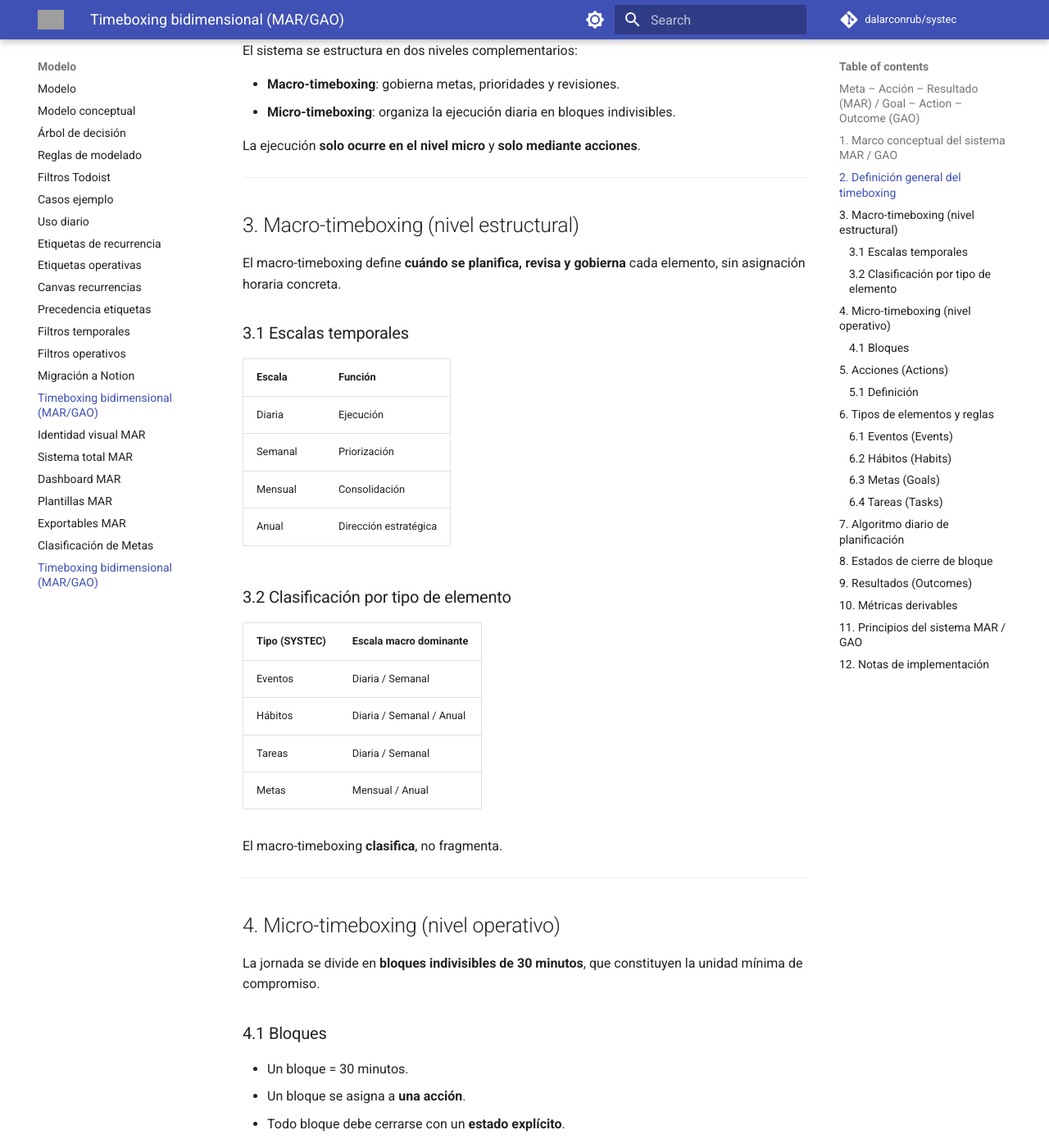
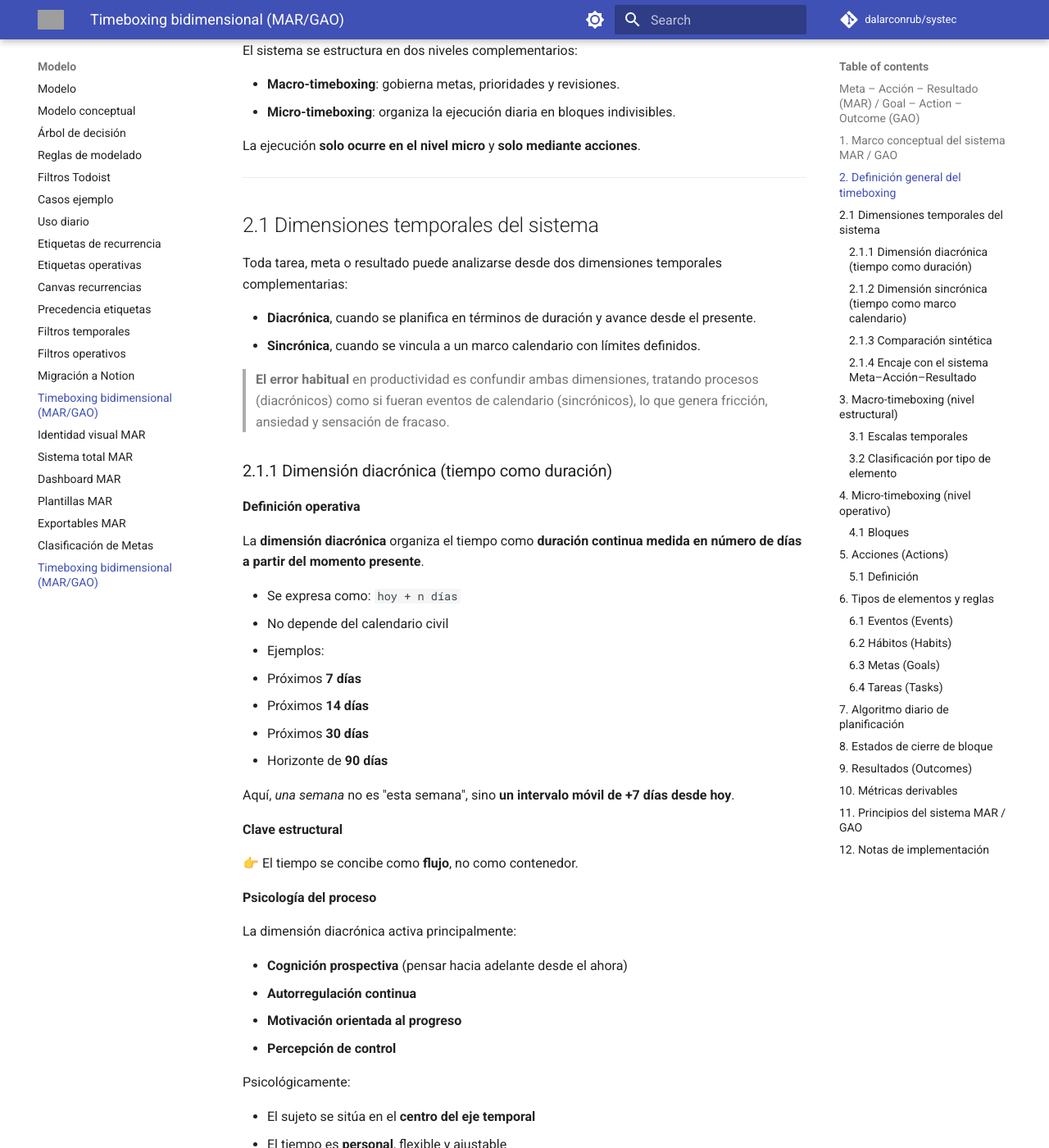
Before and after one commit to dalarconrub/systec, an MkDocs documentation site: the page built from docs/model/14-timeboxing-bidimensional.md, in a window 1280 px wide and 1400 px high, scrolled down 1067 px. Shown: the whole window at 82% size. Built offline with MkDocs 1.6.1 and Material for MkDocs 9.7.7, drawn with Linux system fonts in a browser that asks for light colours; comment, search, counter and statistics services are not loaded; some of the changed text lies outside the part shown; grey boxes are pictures that could not be loaded.

Commit message:
Añade aclaraciones sobre dimensiones temporales diacrónica y sincrónica

```diff
--- a/docs/model/14-timeboxing-bidimensional.md
+++ b/docs/model/14-timeboxing-bidimensional.md
@@ -36,6 +36,124 @@ El sistema se estructura en dos niveles complementarios:
 - **Micro-timeboxing**: organiza la ejecución diaria en bloques indivisibles.
 
 La ejecución **solo ocurre en el nivel micro** y **solo mediante acciones**.
+
+---
+
+## 2.1 Dimensiones temporales del sistema
+
+Toda tarea, meta o resultado puede analizarse desde dos dimensiones temporales complementarias:
+
+- **Diacrónica**, cuando se planifica en términos de duración y avance desde el presente.
+- **Sincrónica**, cuando se vincula a un marco calendario con límites definidos.
+
+> **El error habitual** en productividad es confundir ambas dimensiones, tratando procesos (diacrónicos) como si fueran eventos de calendario (sincrónicos), lo que genera fricción, ansiedad y sensación de fracaso.
+
+### 2.1.1 Dimensión diacrónica (tiempo como duración)
+
+**Definición operativa**
+
+La **dimensión diacrónica** organiza el tiempo como **duración continua medida en número de días a partir del momento presente**.
+
+- Se expresa como: `hoy + n días`
+- No depende del calendario civil
+- Ejemplos:
+  - Próximos **7 días**
+  - Próximos **14 días**
+  - Próximos **30 días**
+  - Horizonte de **90 días**
+
+Aquí, *una semana* no es "esta semana", sino **un intervalo móvil de +7 días desde hoy**.
+
+**Clave estructural**
+
+👉 El tiempo se concibe como **flujo**, no como contenedor.
+
+**Psicología del proceso**
+
+La dimensión diacrónica activa principalmente:
+
+- **Cognición prospectiva** (pensar hacia adelante desde el ahora)
+- **Autorregulación continua**
+- **Motivación orientada al progreso**
+- **Percepción de control**
+
+Psicológicamente:
+
+- El sujeto se sitúa en el **centro del eje temporal**
+- El tiempo es **personal**, flexible y ajustable
+- Reduce la ansiedad asociada a fechas "externas"
+- Favorece el *"¿qué puedo avanzar en los próximos X días?"*
+
+👉 Ideal para:
+
+- Desarrollo de proyectos
+- Sprints
+- Hábitos
+- Investigación
+- Procesos complejos y acumulativos
+
+### 2.1.2 Dimensión sincrónica (tiempo como marco calendario)
+
+**Definición operativa**
+
+La **dimensión sincrónica** organiza el tiempo en **ventanas fijas definidas por el calendario**, con límites socialmente establecidos.
+
+- Se expresa como: `intervalos cerrados`
+- Depende del calendario
+- Ejemplos:
+  - **Esta semana** (hasta domingo)
+  - **Este mes** (hasta último día del mes)
+  - **Este año** (hasta 31 de diciembre)
+
+Aquí el foco no es la duración, sino **la pertenencia a un marco temporal compartido**.
+
+**Clave estructural**
+
+👉 El tiempo se concibe como **estructura**, no como flujo.
+
+**Psicología del compromiso y la norma**
+
+La dimensión sincrónica activa principalmente:
+
+- **Conciencia normativa**
+- **Evaluación social y externa**
+- **Cierre cognitivo**
+- **Percepción de urgencia simbólica**
+
+Psicológicamente:
+
+- El sujeto se adapta a **marcos compartidos**
+- El tiempo impone **límites externos**
+- Aumenta la presión por cerrar tareas
+- Favorece el *"tiene que estar listo antes de…"*
+
+👉 Ideal para:
+
+- Entregas
+- Docencia
+- Evaluaciones
+- Informes
+- Obligaciones institucionales
+
+### 2.1.3 Comparación sintética
+
+| Aspecto             | Diacrónica               | Sincrónica                         |
+| ------------------- | ------------------------ | ---------------------------------- |
+| Tipo de tiempo      | Duración                 | Marco                              |
+| Referencia          | Hoy                      | Calendario                         |
+| Límites             | Móviles                  | Fijos                              |
+| Control percibido   | Alto                     | Medio–bajo                         |
+| Estrés asociado     | Bajo–moderado            | Moderado–alto                      |
+| Función psicológica | Proceso                  | Cierre                             |
+| Pregunta clave      | "¿Qué avanzo en X días?" | "¿Qué debe estar hecho antes de…?" |
+
+### 2.1.4 Encaje con el sistema Meta–Acción–Resultado
+
+- **Metas** → preferentemente **diacrónicas**
+- **Acciones** → mixtas
+- **Resultados** → preferentemente **sincrónicos** (verificables, cerrables)
+
+Esto refuerza la coherencia psicológica del modelo y justifica por qué **no todo debe tener fecha de calendario**.
 
 ---
 
```
